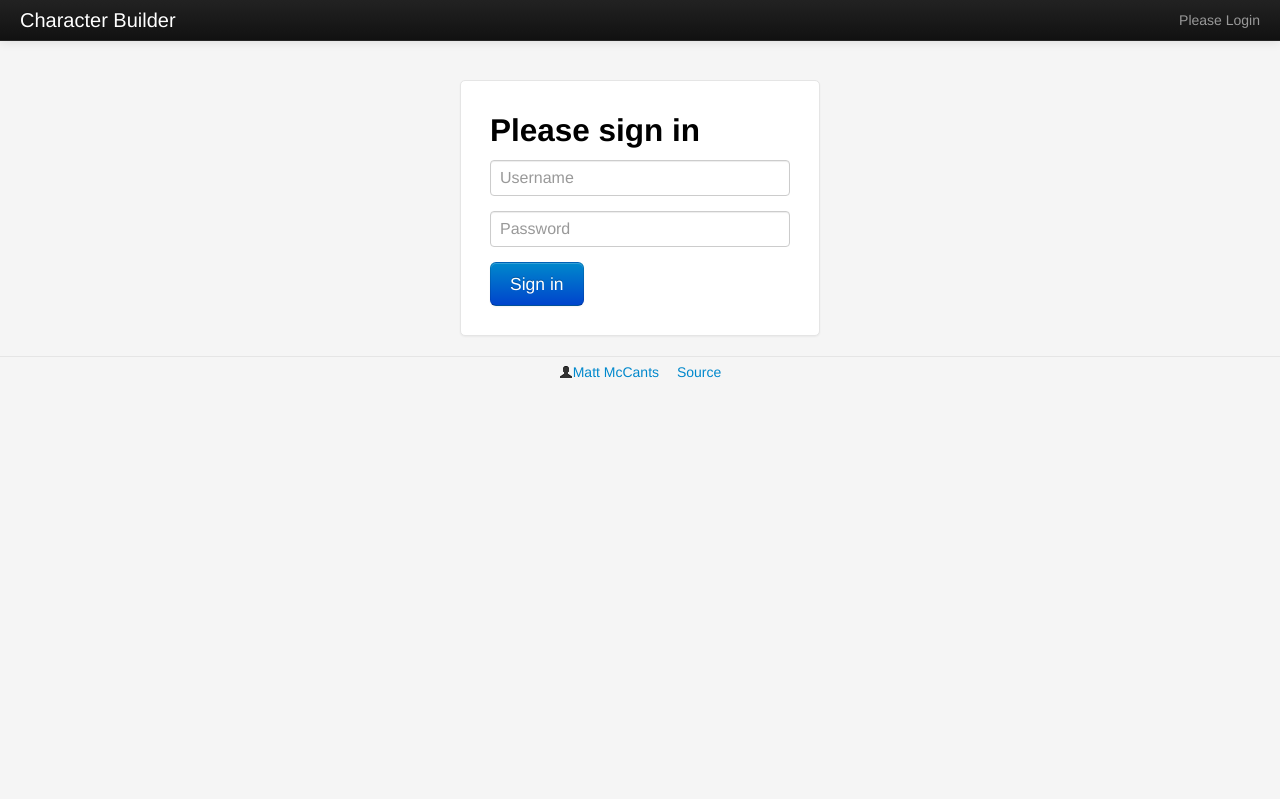
After one commit to ateoto/django-character-builder, a Django app: template character_builder/templates/character_builder/login.html in a window 1280 px wide. The commit adds this page. Shown: the top 799 px of the page. Run offline with Django 3.2, Linux system fonts and the light colour scheme; the template is opened without the code that fills it, so the values that code supplies are empty; some libraries are stand-ins or nearby versions.

```diff
--- a/character_builder/static/character_builder/css/main.css
+++ b/character_builder/static/character_builder/css/main.css
@@ -1,18 +1,22 @@
 body, html {
 	color: #000;
 	background-color: #fff ;
+	height: 100%;
 }
 
 body {
 	padding-top: 60px;
 	padding-bottom: 40px;
+
 }
 
 footer {
+	position: relative;
+	margin-bottom: -25px;
+	height: 25px;
 	display: block;
 	border-top: 1px solid #e5e5e5;
-	margin-top: 70px;
-	padding: 20px;
+	padding-top: 5px;
 	text-align: center;
 }
 .sidebar-nav {
@@ -114,4 +118,17 @@ option:disabled {
 
 #character-notes {
 	resize: none;
+	padding-right: 25px;
 }
+
+
+#note-container {
+	position: relative;
+}
+
+#save-notes-button {
+	position: absolute;
+	top: 5px;
+	right: 5px;
+	z-index: 20;
+}
--- a/character_builder/templates/character_builder/base.html
+++ b/character_builder/templates/character_builder/base.html
@@ -8,6 +8,7 @@
         <link href="//cdnjs.cloudflare.com/ajax/libs/twitter-bootstrap/2.2.2/css/bootstrap.min.css" rel="stylesheet">
         <link href="//cdnjs.cloudflare.com/ajax/libs/font-awesome/3.0.0/css/font-awesome.min.css" rel="stylesheet">
         <link href="{% static "character_builder/css/main.css" %}" rel="stylesheet" type="text/css" media="screen">
+        {% block css %}{% endblock %}
 
         <script src="//ajax.googleapis.com/ajax/libs/jquery/1.8.3/jquery.min.js"></script>
         <script src="//ajax.googleapis.com/ajax/libs/jqueryui/1.9.2/jquery-ui.min.js"></script>
--- /dev/null
+++ b/character_builder/templates/character_builder/login.html
@@ -0,0 +1,47 @@
+ {% extends "character_builder/base.html" %}
+ {% block css %}
+    <style type="text/css">
+        body {
+            padding-top: 80px;
+            padding-bottom: 40px;
+            background-color: #f5f5f5;
+        }
+
+        .form-signin {
+            max-width: 300px;
+            padding: 19px 29px 29px;
+            margin: 0 auto 20px;
+            background-color: #fff;
+            border: 1px solid #e5e5e5;
+            -webkit-border-radius: 5px;
+            -moz-border-radius: 5px;
+            border-radius: 5px;
+            -webkit-box-shadow: 0 1px 2px rgba(0,0,0,.05);
+            -moz-box-shadow: 0 1px 2px rgba(0,0,0,.05);
+            box-shadow: 0 1px 2px rgba(0,0,0,.05);
+        }
+        .form-signin .form-signin-heading,
+        .form-signin .checkbox {
+            margin-bottom: 10px;
+        }
+        .form-signin input[type="text"],
+        .form-signin input[type="password"] {
+            font-size: 16px;
+            height: auto;
+            margin-bottom: 15px;
+            padding: 7px 9px;
+        }
+    </style>
+{% endblock %}
+{% block content %}
+<div class="container">
+    <form class="form-signin" method="post" action="{% url 'django.contrib.auth.views.login' %}">
+        {% csrf_token %}
+        <h2 class="form-signin-heading">Please sign in</h2>
+        <input type="text" name="username" class="input-block-level" placeholder="Username">
+        <input type="password" name="password" class="input-block-level" placeholder="Password">
+        <input type="hidden" name="next" value="{{ next }}" />
+        <button class="btn btn-large btn-primary" type="submit">Sign in</button>
+    </form>
+</div>
+{% endblock %}
```
Also changed, not shown: character_builder/static/character_builder/js/sheet.js (+8 -1 lines), character_builder/templates/character_builder/sheet.html (+5 -2 lines).
